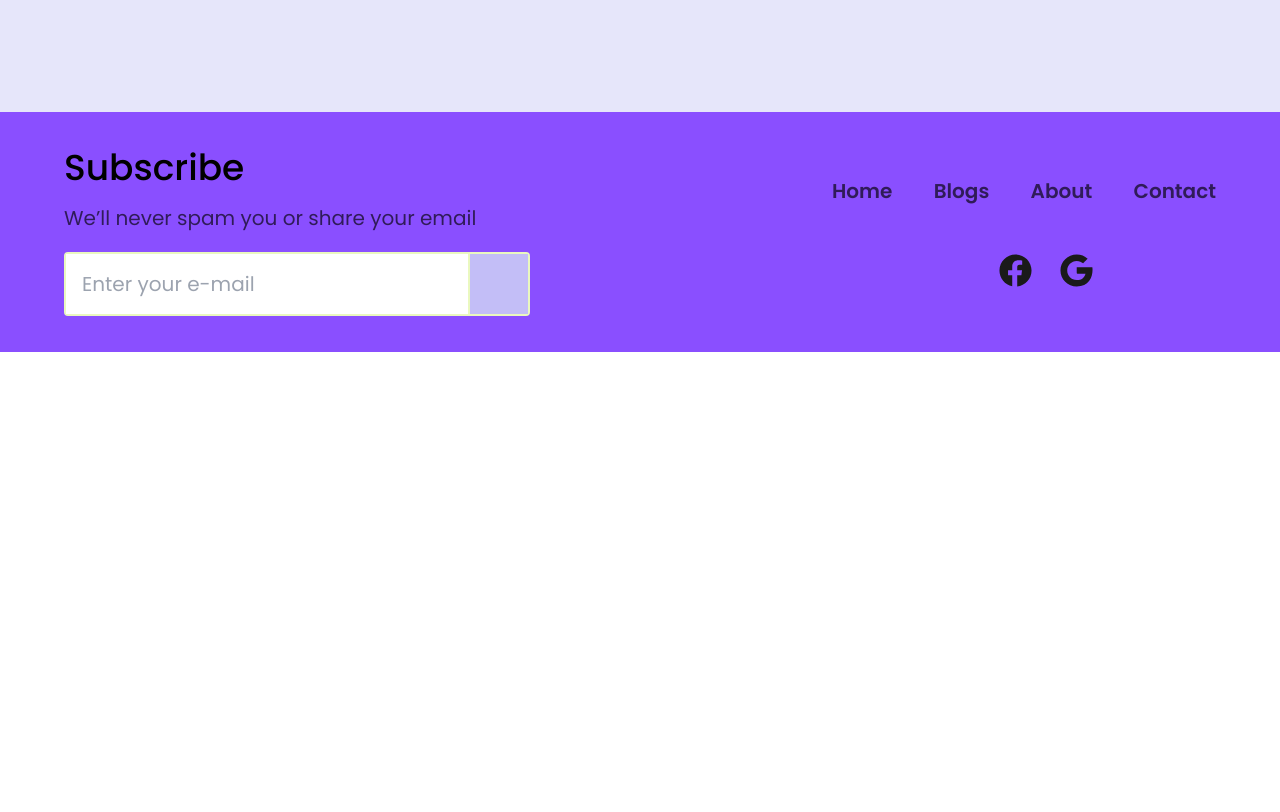
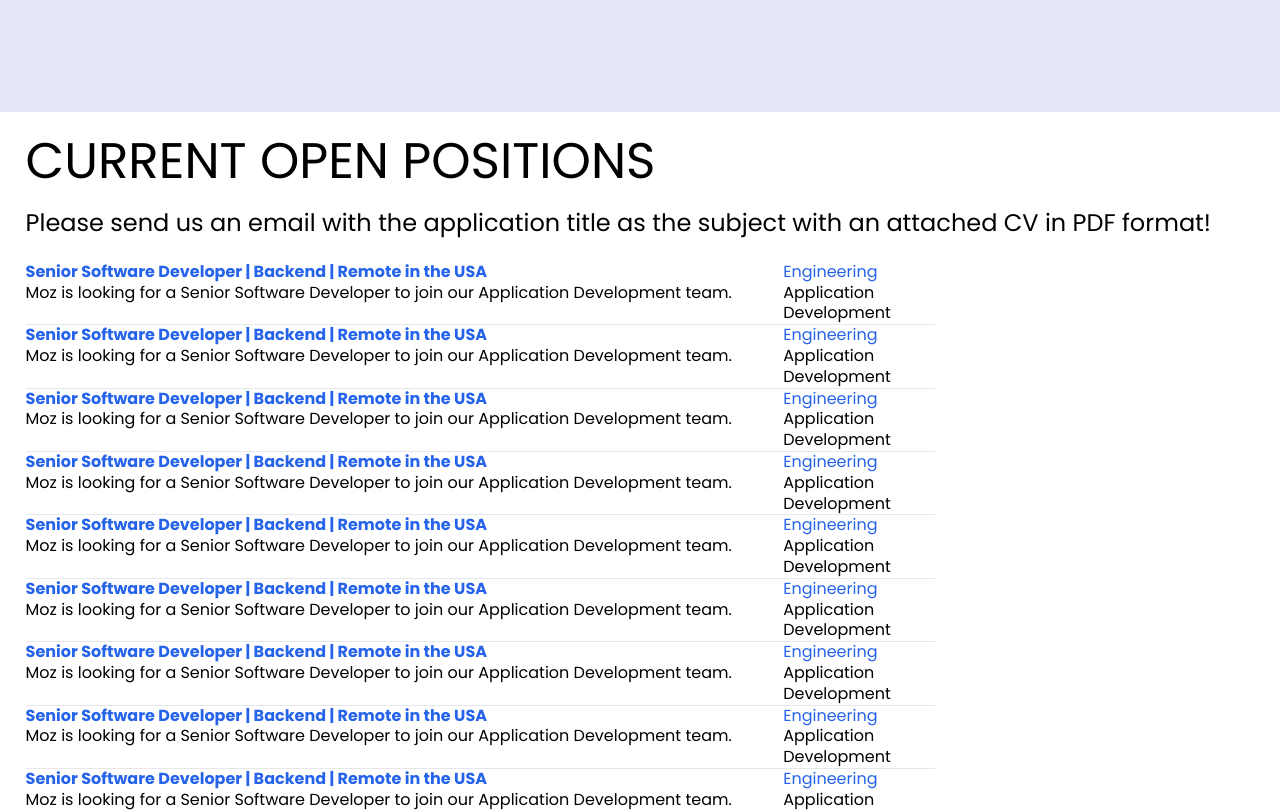
Before and after one commit to rozhiar-tech/Happy, a React (Create React App) app: page / in a window 1280 px wide. Shown: the part 1340-2152 px from the top of the page. Before the commit the page ends 1692 px from the top, so only its background shows below. Built offline with nearby package versions, Linux system fonts and the light colour scheme; some icons are missing.

Commit message:
adding section career 2

```diff
--- /dev/null
+++ b/src/components/Home/CareerPart2.js
@@ -0,0 +1,38 @@
+import React from "react";
+import Data from "./JobsData.json";
+import "../styles/careersection.css";
+
+const CareerPart2 = () => {
+    return(
+        <div className="div">
+            <h1 className="header">current open positions</h1>
+            <h3 className="h3">Please send us an email with the application title as the subject with an attached CV in PDF format!</h3>
+            <table className="sm:justify-center ml-[2%]">
+           {
+
+            Data && Data.map( record => {
+                return(
+                    <div className="sm:justify-center">
+                    <tr key={record.id}>
+                    <td className="text-blue-600 ml-0 w-5/6">
+                    <strong>{record.jobTitle}</strong>
+                    </td>
+                    <td className="text-blue-600 w-1/6">{record.department}</td>
+                    </tr>
+                    <tr>
+                    <td className="w-5/6">
+                    {record.jobDescription}
+                    </td>
+                    <td className="w-1/6">{record.type}</td>
+                    </tr>
+                    <hr/>
+
+                    </div>
+                )
+            })
+           }
+           </table>
+        </div>
+    );
+}
+export default CareerPart2;
--- /dev/null
+++ b/src/components/Home/JobsData.json
@@ -0,0 +1,86 @@
+[
+    {
+        "id": 1,
+        "jobTitle": "Senior Software Developer | Backend | Remote in the USA",
+        "jobDescription": "Moz is looking for a Senior Software Developer to join our Application Development team.",
+        "department": "Engineering",
+        "type": "Application Development"
+    },
+    {
+        "id": 2,
+        "jobTitle": "Senior Software Developer | Backend | Remote in the USA",
+        "jobDescription": "Moz is looking for a Senior Software Developer to join our Application Development team.",
+        "department": "Engineering",
+        "type": "Application Development"
+    },
+    {
+        "id": 3,
+        "jobTitle": "Senior Software Developer | Backend | Remote in the USA",
+        "jobDescription": "Moz is looking for a Senior Software Developer to join our Application Development team.",
+        "department": "Engineering",
+        "type": "Application Development"
+    },
+    {
+        "id": 4,
+        "jobTitle": "Senior Software Developer | Backend | Remote in the USA",
+        "jobDescription": "Moz is looking for a Senior Software Developer to join our Application Development team.",
+        "department": "Engineering",
+        "type": "Application Development"
+    },
+    {
+        "id": 5,
+        "jobTitle": "Senior Software Developer | Backend | Remote in the USA",
+        "jobDescription": "Moz is looking for a Senior Software Developer to join our Application Development team.",
+        "department": "Engineering",
+        "type": "Application Development"
+    },
+    {
+        "id": 6,
+        "jobTitle": "Senior Software Developer | Backend | Remote in the USA",
+        "jobDescription": "Moz is looking for a Senior Software Developer to join our Application Development team.",
+        "department": "Engineering",
+        "type": "Application Development"
+    },
+    {
+        "id": 7,
+        "jobTitle": "Senior Software Developer | Backend | Remote in the USA",
+        "jobDescription": "Moz is looking for a Senior Software Developer to join our Application Development team.",
+        "department": "Engineering",
+        "type": "Application Development"
+    },
+    {
+        "id": 8,
+        "jobTitle": "Senior Software Developer | Backend | Remote in the USA",
+        "jobDescription": "Moz is looking for a Senior Software Developer to join our Application Development team.",
+        "department": "Engineering",
+        "type": "Application Development"
+    },
+    {
+        "id": 9,
+        "jobTitle": "Senior Software Developer | Backend | Remote in the USA",
+        "jobDescription": "Moz is looking for a Senior Software Developer to join our Application Development team.",
+        "department": "Engineering",
+        "type": "Application Development"
+    },
+    {
+        "id": 10,
+        "jobTitle": "Senior Software Developer | Backend | Remote in the USA",
+        "jobDescription": "Moz is looking for a Senior Software Developer to join our Application Development team.",
+        "department": "Engineering",
+        "type": "Application Development"
+    },
+    {
+        "id": 11,
+        "jobTitle": "Senior Software Developer | Backend | Remote in the USA",
+        "jobDescription": "Moz is looking for a Senior Software Developer to join our Application Development team.",
+        "department": "Engineering",
+        "type": "Application Development"
+    },
+    {
+        "id": 12,
+        "jobTitle": "Senior Software Developer | Backend | Remote in the USA",
+        "jobDescription": "Moz is looking for a Senior Software Developer to join our Application Development team.",
+        "department": "Engineering",
+        "type": "Application Development"
+    }
+]
--- /dev/null
+++ b/src/components/styles/careersection.css
@@ -0,0 +1,21 @@
+
+.tableC{
+    margin:15%;
+}
+.header{
+    font-family: 'Poppins';
+    font-style: normal;
+    font-weight: 400;
+    font-size: 50px;
+    line-height: 47px;
+    text-transform: uppercase;
+    margin:2%;
+}
+.h3{
+    font-family: 'Poppins';
+    font-style: normal;
+    font-weight: 400;
+    font-size: 24px;
+    line-height: 26px;
+    margin:2%;
+}
--- a/src/pages/home.js
+++ b/src/pages/home.js
@@ -1,4 +1,5 @@
 import React from 'react';
+import CareerPart2 from '../components/Home/CareerPart2';
 import FirstSection from '../components/Home/firstSection';
 import SecondSection from '../components/Home/secondSection';
 
@@ -7,6 +8,7 @@ function Home() {
     <div>
       <FirstSection />
       <SecondSection />
+      <CareerPart2/>
     </div>
   );
 }
```
